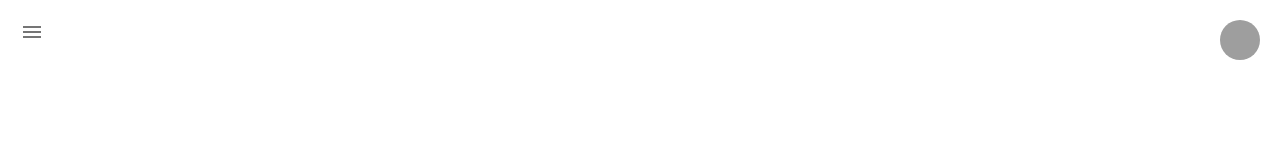
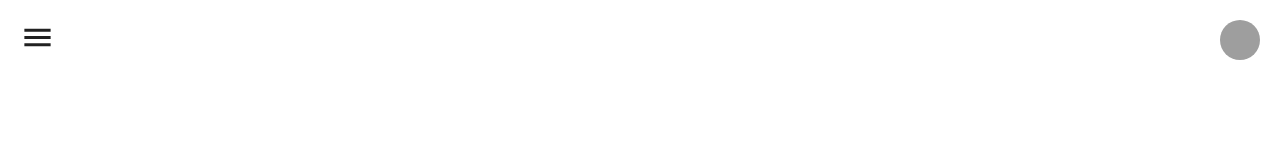
Before and after one commit to DanLowo/Chat-Application, a React (Create React App) app: page / in a window 1280 px wide. Shown: the top 160 px of the page. Built offline with nearby package versions, Linux system fonts and the light colour scheme; grey boxes are pictures that could not be loaded.

Commit message:
edited navbar

```diff
--- a/src/components/Hiring_Design/navbar.js
+++ b/src/components/Hiring_Design/navbar.js
@@ -1,13 +1,22 @@
 import React from "react";
-import { AppBar, IconButton, Toolbar, Avatar } from "@material-ui/core";
-import { Menu } from "@material-ui/icons";
+
+// import MUI components
+import IconButton from "@material-ui/core/IconButton"
+import Avatar from "@material-ui/core/Avatar"
+
+// import color
+import Grey from "@material-ui/core/colors/grey"
+
+// import icons
+import Menu from '@material-ui/icons/Menu'
 
 function navbar() {
+  const black = Grey[900]
   return (
-    <div style={{ display: "flex" }}>
+    <div className="navbar">
       <span className="icon">
         <IconButton>
-          <Menu />
+          <Menu htmlColor={black} fontSize="large" />
         </IconButton>
       </span>
       <span>
```
